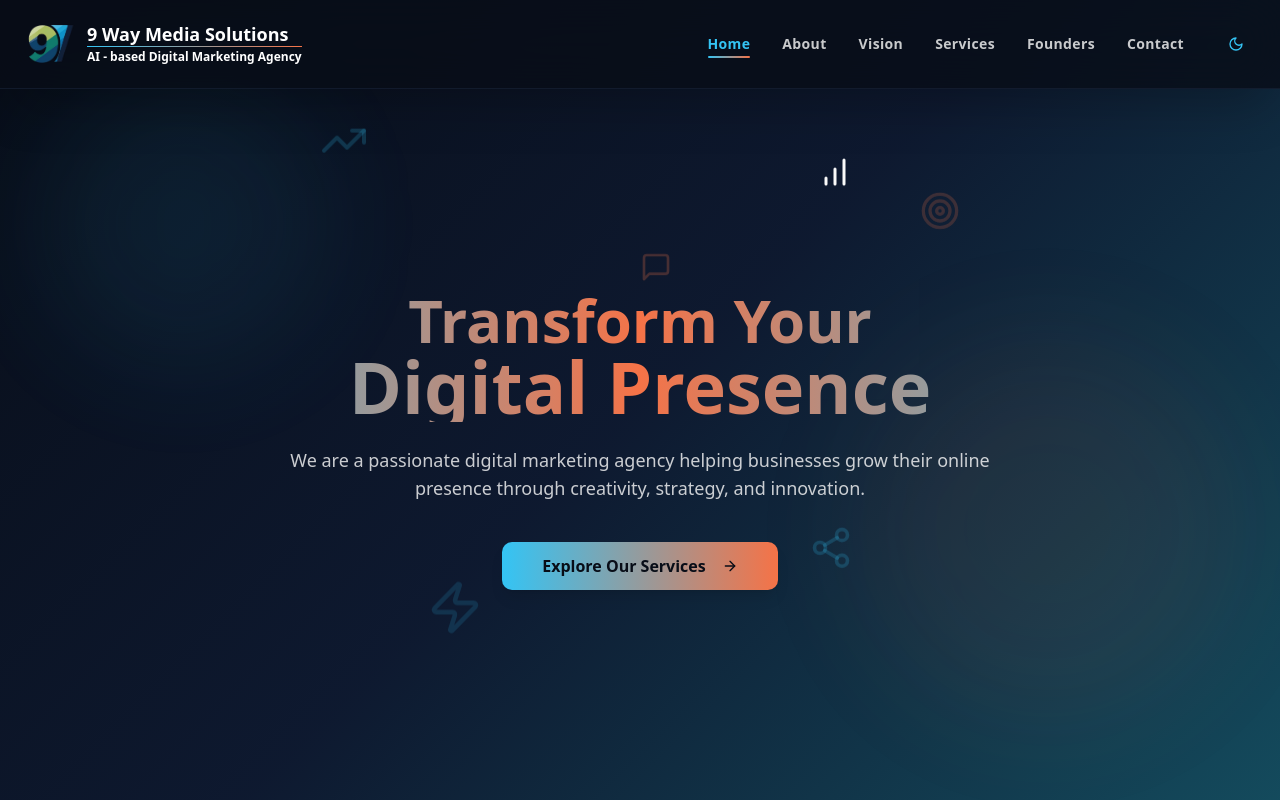
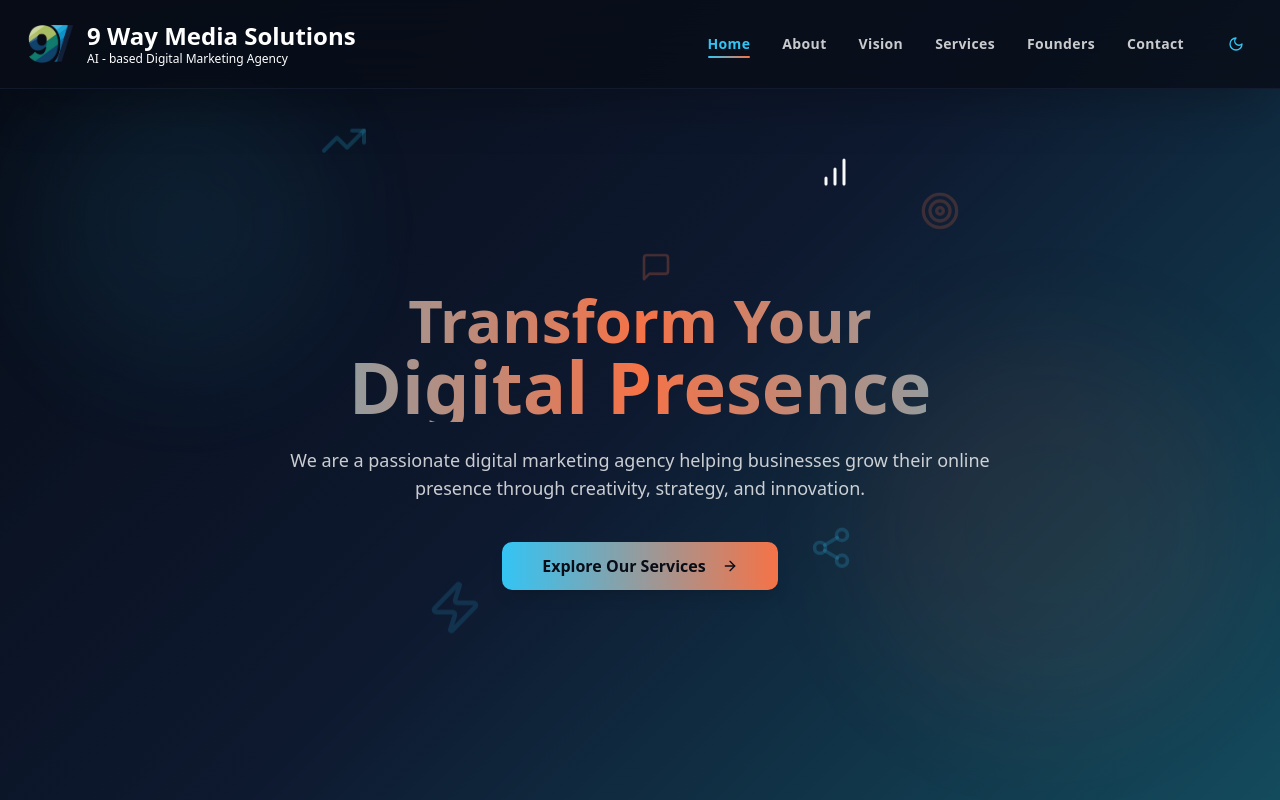
Before and after one commit to Shefan756/nine-way-canvas, a React (Vite) app: page / in a window 1280 px wide. Shown: the top 800 px of the page. Built offline with nearby package versions, Linux system fonts and the light colour scheme; the HTML template or start-up script is replaced by a standard one.

Commit message:
Refactor navbar text styles

```diff
--- a/src/components/Navbar.tsx
+++ b/src/components/Navbar.tsx
@@ -65,9 +65,8 @@ const Navbar = () => {
               className="h-12 w-auto"
             />
             <div className="flex flex-col">
-              <h1 className="text-lg font-bold leading-tight">9 Way Media Solutions</h1>
-              <div className="h-px bg-gradient-to-r from-primary to-secondary w-full mb-0.5"></div>
-              <p className="text-xs font-bold">AI - based Digital Marketing Agency</p>
+              <h1 className="text-2xl font-extrabold leading-tight">9 Way Media Solutions</h1>
+              <p className="text-xs font-light">AI - based Digital Marketing Agency</p>
             </div>
           </div>
 
```
